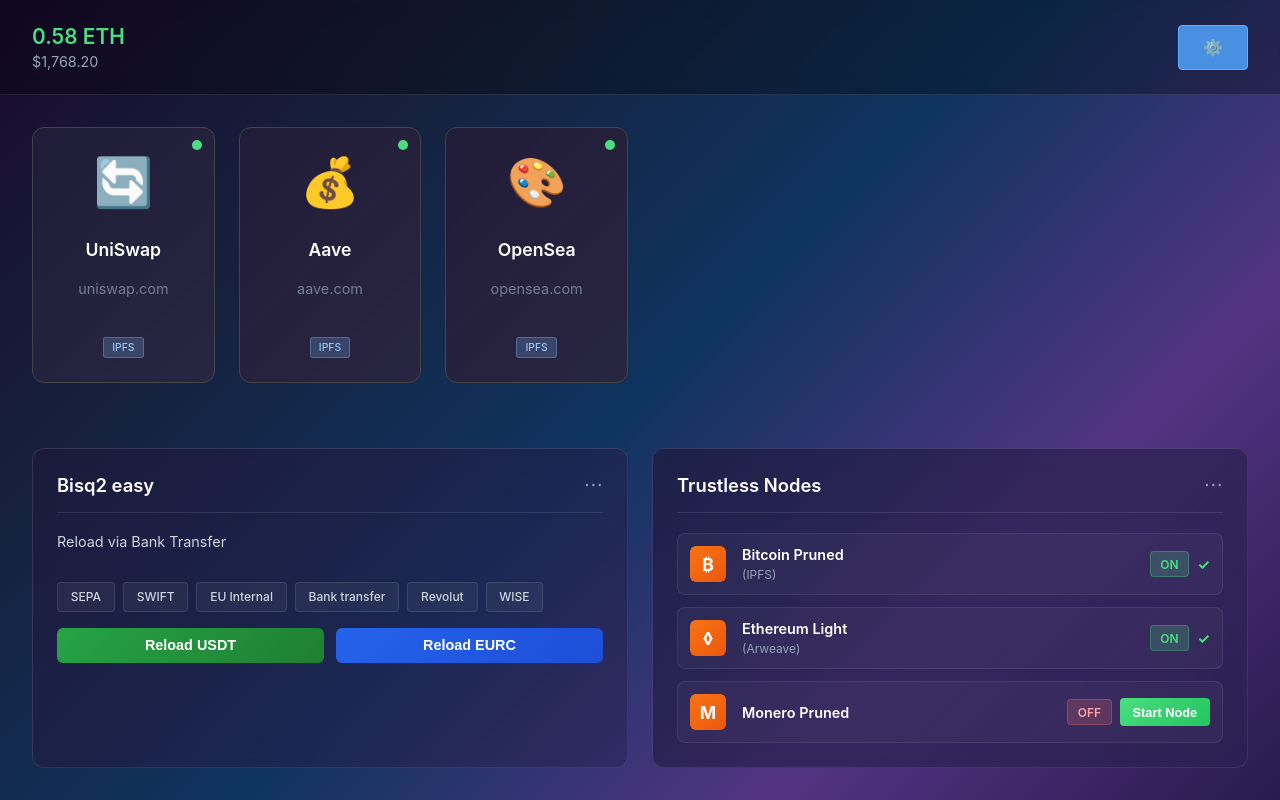
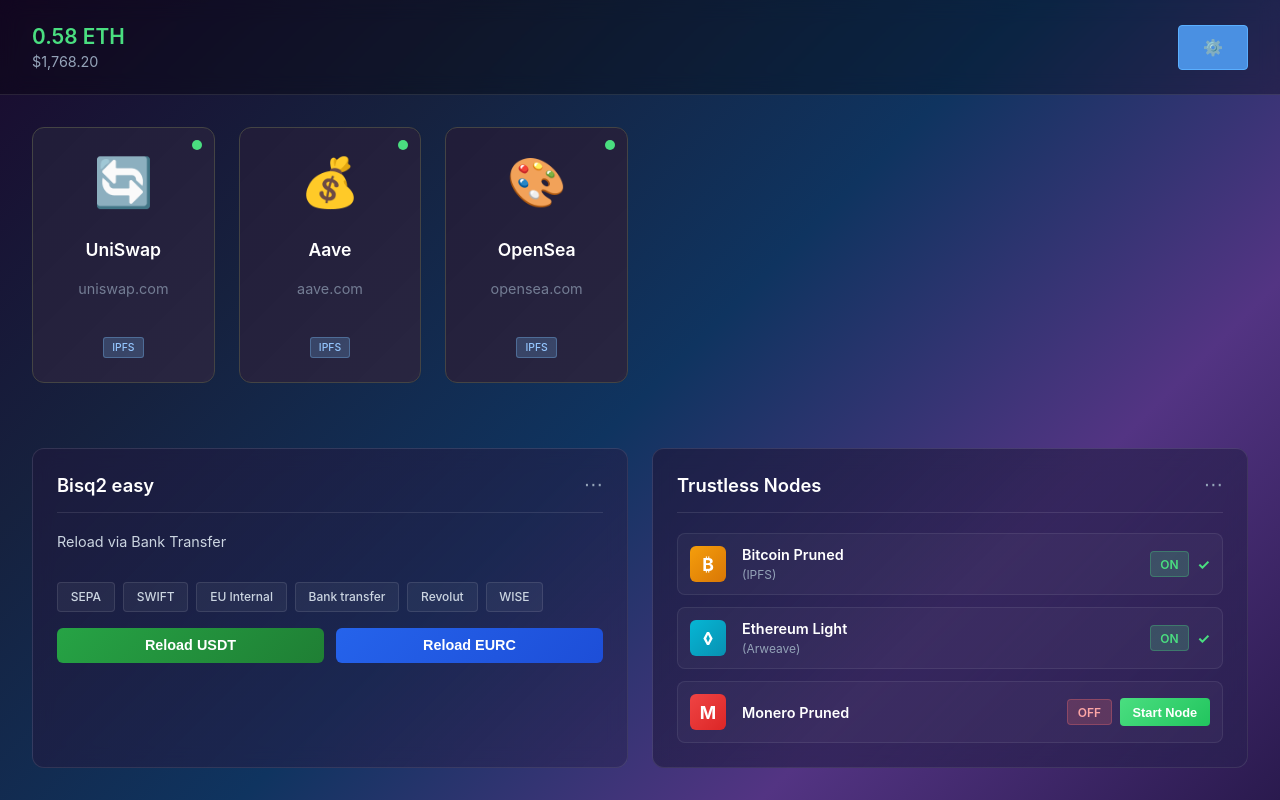
Before and after one commit to OrivonBrowser/orivon-browser, a React (Vite) app: page / in a window 1280 px wide. Built offline with nearby package versions, Linux system fonts and the light colour scheme.

Commit message:
fix: enhance Dashboard component with app status and badges, and update node item styles

```diff
--- a/src/lib/contracts/types.ts
+++ b/src/lib/contracts/types.ts
@@ -88,6 +88,8 @@
 }
 
 export interface InstalledApp extends AppManifest {
+  status: string;
+  badges: string[];
   installedAt: number;
   permissions: PermissionGrant[];
   enabled: boolean;
--- a/src/renderer/pages/Dashboard.css
+++ b/src/renderer/pages/Dashboard.css
@@ -497,6 +497,23 @@
   flex-shrink: 0;
 }
 
+/* Node Type Specific Colors */
+.node-item:has(.node-name:contains("Bitcoin")) .node-icon {
+  background: linear-gradient(135deg, #f59e0b 0%, #d97706 100%);
+}
+
+.node-item.bitcoin .node-icon {
+  background: linear-gradient(135deg, #f59e0b 0%, #d97706 100%);
+}
+
+.node-item.ethereum .node-icon {
+  background: linear-gradient(135deg, #06b6d4 0%, #0891b2 100%);
+}
+
+.node-item.monero .node-icon {
+  background: linear-gradient(135deg, #ef4444 0%, #dc2626 100%);
+}
+
 .node-info {
   flex: 1;
   min-width: 0;
--- a/src/renderer/pages/Dashboard.tsx
+++ b/src/renderer/pages/Dashboard.tsx
@@ -11,8 +11,9 @@
 interface AppWithBadges extends Record<string, any> {
   id: string;
   name: string;
-  icon: string;
+  icon?: string;
   badges?: string[];
+  status?: string;
 }
 
 export const Dashboard: React.FC<DashboardProps> = ({ onNavigate }) => {
@@ -32,7 +33,7 @@
   }
 
   // Enhanced app data with badges and metadata
-  const enhancedApps = installedApps.map((app: AppWithBadges) => ({
+  const enhancedApps = installedApps.map((app) => ({
     ...app,
     badges: app.badges || ['IPFS'],
     status: app.status || 'online',
@@ -117,7 +118,7 @@
           </div>
           <div className="section-content">
             <div className="node-list">
-              <div className="node-item">
+              <div className="node-item bitcoin">
                 <div className="node-icon">₿</div>
                 <div className="node-info">
                   <p className="node-name">Bitcoin Pruned</p>
@@ -128,7 +129,7 @@
                   <span className="status-icon">✓</span>
                 </div>
               </div>
-              <div className="node-item">
+              <div className="node-item ethereum">
                 <div className="node-icon">◊</div>
                 <div className="node-info">
                   <p className="node-name">Ethereum Light</p>
@@ -139,7 +140,7 @@
                   <span className="status-icon">✓</span>
                 </div>
               </div>
-              <div className="node-item">
+              <div className="node-item monero">
                 <div className="node-icon">M</div>
                 <div className="node-info">
                   <p className="node-name">Monero Pruned</p>
```
